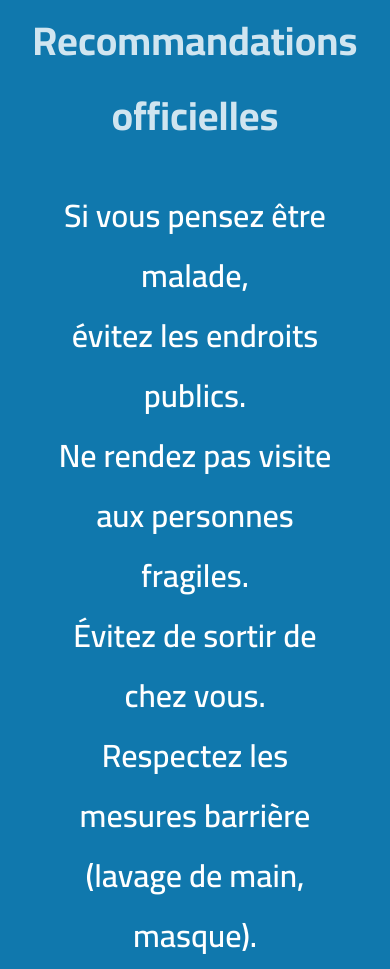
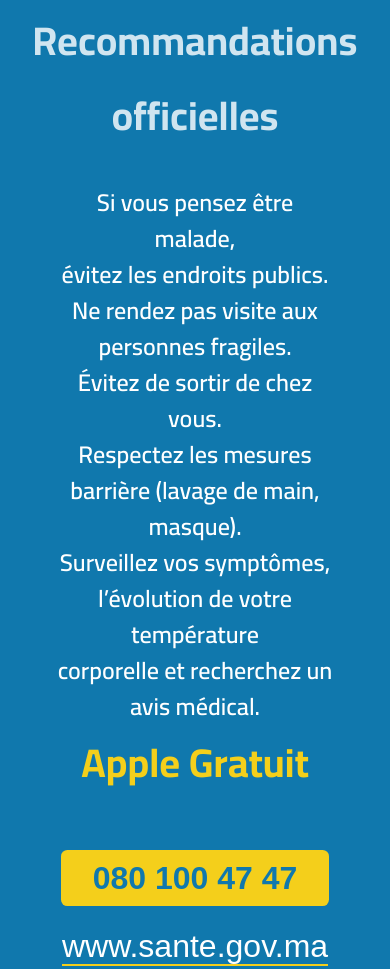
Before and after one commit to marwanmar123/travCovide, a website: page index.html in a window 390 px wide. Shown: the part 1440-2409 px from the top of the page. Drawn offline with Linux system fonts and the light colour scheme.

Commit message:
change size of section

```diff
--- a/app/scss/style.scss
+++ b/app/scss/style.scss
@@ -878,10 +878,11 @@ $listColor:#1A519E;
         }
 
         p {
-            font-size: 2em;
+            font-size: 1.5em;
             font-weight: 600;
             color: white;
             text-align: center;
+            line-height: 1.5em;
         }
 
         .blackP {
```
Also changed, not shown: src/css/style.css, 1 other file.
